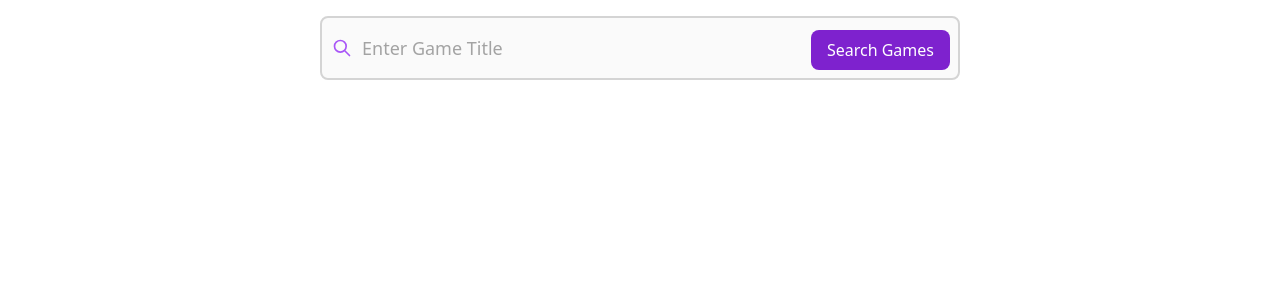
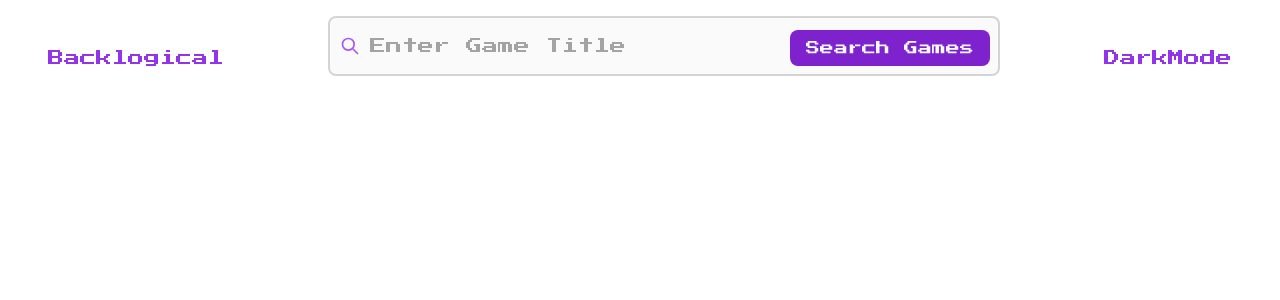
Before and after one commit to Culganosi/backlogical, a React (Create React App) app: page / in a window 1280 px wide. Before the commit this address had no page. Shown: the top 300 px of the page. Built offline with nearby package versions, Linux system fonts and the light colour scheme.

Commit message:
insert searchbar into header

```diff
--- a/src/App.jsx
+++ b/src/App.jsx
@@ -18,7 +18,7 @@ export default function App() {
   // }
   return (
     <>
-      <SearchBar />
+      <Header />
       {/* <Header />
       <SideBar /> */}
       <Routes>
--- a/src/components/Header.jsx
+++ b/src/components/Header.jsx
@@ -1,15 +1,15 @@
-import React from "react";
+import SearchBar from "./SearchBar";
 
 function Header() {
   return (
-    <div className="header">
-      <h1 className="font-press-start text-4xl text-purple-700 italic tracking-widest text-justify pl-24">
-        - - - Backlogical - - -
-      </h1>
-      <Divider />
+    <div className="font-press-start flex items-center justify-between mx-12">
+      <h1 className="text-purple-600">Backlogical</h1>
+      <div>
+        <SearchBar />
+      </div>
+      <h1 className="text-purple-600">DarkMode</h1>
     </div>
   );
 }
 
-const Divider = () => <hr className="sidebar-hr" />;
 export default Header;
--- a/src/components/SearchBar.jsx
+++ b/src/components/SearchBar.jsx
@@ -23,27 +23,9 @@ function SearchBar() {
     fetchData();
   };
 
-  // useEffect(() => {
-  //   const fetchData = async () => {
-  //     axios
-  //       .post("http://localhost:8080/getGames", {
-  //         params: {
-  //           input: { input },
-  //         },
-  //       })
-
-  //       .then((response) => {
-  //         setGames(response.data);
-  //         console.log(games);
-  //       })
-  //       .catch((error) => console.error(`Error: ${error}`));
-  //   };
-  //   fetchData();
-  // }, []);
-
   return (
-    <div className="h-48 mt-4">
-      <div class="relative ml-80 mr-80">
+    <div className="w-full mt-4">
+      <div class="relative">
         <div class="absolute inset-y-0 left-0 flex items-center pl-3 pointer-events-none">
           <svg
             aria-hidden="true"
@@ -63,7 +45,7 @@ function SearchBar() {
         </div>
         <input
           name="input"
-          className="block w-full p-4 pl-10 mb-10 text-lg text-gray-900 border border-gray-300 rounded-lg bg-gray-50 focus:ring-purple-500 focus:border-purple-500 dark:bg-gray-700 dark:border-gray-600 dark:placeholder-gray-400 dark:text-white dark:focus:ring-purple-500 dark:focus:border-purple-500 focus:outline-none border-2 focus:border-2"
+          className="block w-[42rem] p-4 px-10 mb-10 text-md text-gray-900 border border-gray-300 rounded-lg bg-gray-50 focus:ring-purple-500 focus:border-purple-500 dark:bg-gray-700 dark:border-gray-600 dark:placeholder-gray-400 dark:text-white dark:focus:ring-purple-500 dark:focus:border-purple-500 focus:outline-none border-2 focus:border-2"
           placeholder="Enter Game Title"
           onChange={(event) => setInput(event.target.value)}
           value={input}
@@ -71,7 +53,7 @@ function SearchBar() {
         <button
           onClick={handleSubmit}
           type="submit"
-          class="text-white absolute right-2.5 bottom-2.5 bg-purple-700 hover:bg-purple-800 focus:ring-4 focus:outline-none focus:ring-purple-300 font-medium rounded-lg text-md px-4 py-2 dark:bg-purple-600 dark:hover:bg-purple-700 dark:focus:ring-purple-800"
+          class="text-white absolute right-2.5 bottom-2.5 bg-purple-700 hover:bg-purple-800 focus:ring-4 focus:outline-none focus:ring-purple-300 font-medium rounded-lg text-sm px-4 py-2 dark:bg-purple-600 dark:hover:bg-purple-700 dark:focus:ring-purple-800"
         >
           Search Games
         </button>
```
